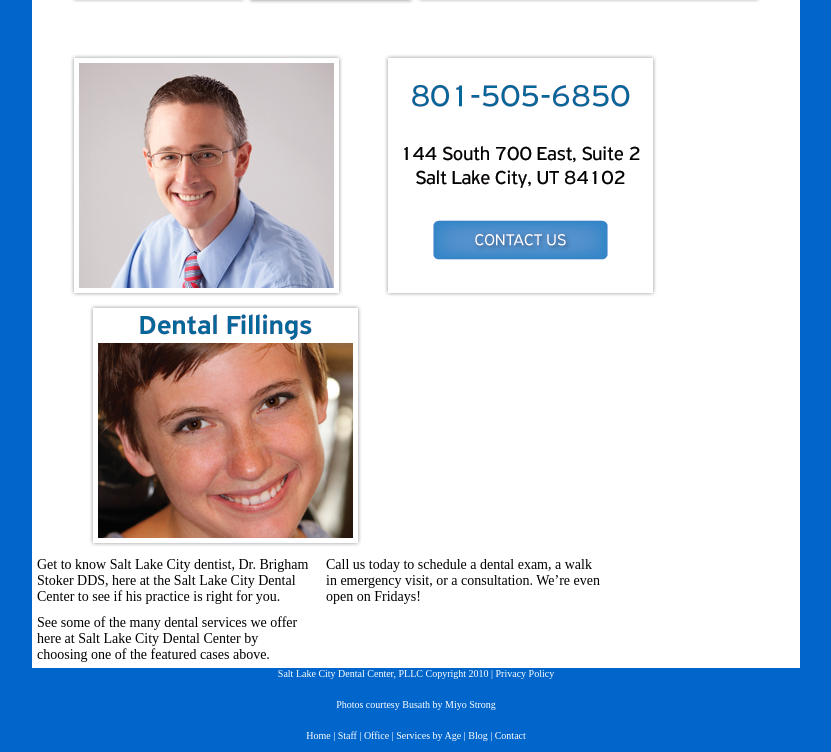
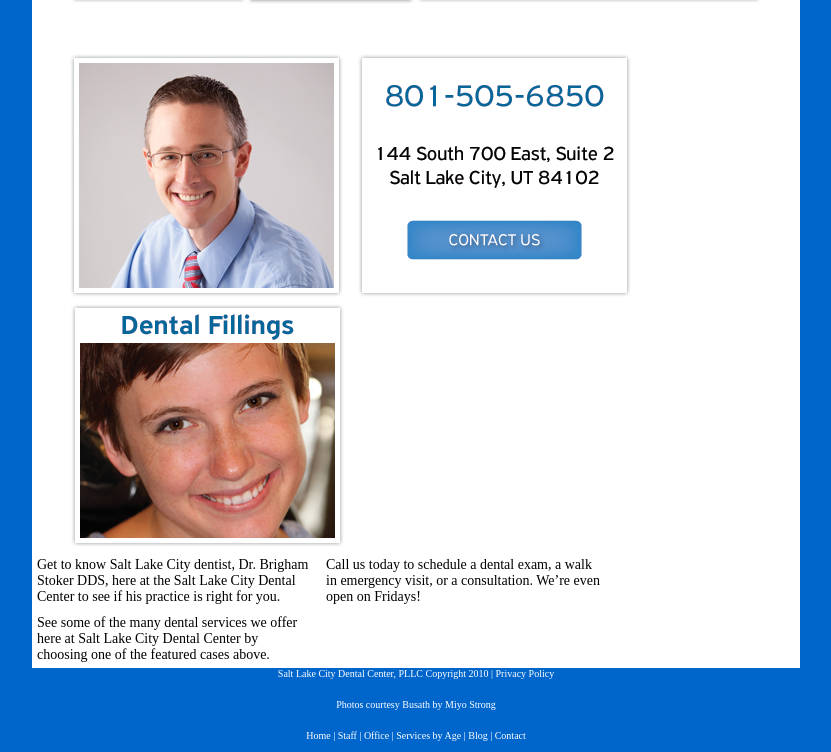
Before and after one commit to rainman001/SLCDentalCenter, a plain HTML site: page index.html in a window 1280 px wide. Shown: the part 639-1391 px from the top of the page, without its empty margins (232-1063 px from the left). Drawn offline with Linux system fonts and the light colour scheme.

Commit message:
more changes

```diff
--- a/index.html
+++ b/index.html
@@ -2,7 +2,7 @@
 <html>
 
 	<head>
-
+		<!--slcdentalcenter.com-->
 		<title>Salt Lake City Dentist - Dr. Brigham Stoker - Dentistry in Salt Lake - Utah Dentists | Get To Know Our Dental Practice</title>
 
 		<link rel="stylesheet" href="style.css">
@@ -33,9 +33,9 @@
 			</div>
 
 			<div class="threeImages">
-				<img src="Salt-Lake-City-Dentist-Dr.-Brigham-Stoker.png" id="threePicsOne">
-				<img src="Salt-Lake-Dentist-Contact.png" id="threePicsTwo">
-				<img src="Dental-Fillings-Dentist-in-Salt-Lake-City.png" id="threePicsThree">
+				<img src="Salt-Lake-City-Dentist-Dr.-Brigham-Stoker.png" id="threePics">
+				<img src="Salt-Lake-Dentist-Contact.png" id="threePics">
+				<img src="Dental-Fillings-Dentist-in-Salt-Lake-City.png">
 			</div>
 
 			<div class="threeParagraphs">
--- a/style.css
+++ b/style.css
@@ -17,7 +17,6 @@ body {
 
  .container {
 	width: 60%;
-	/*height: 200px; Will be commented out later */
 	margin-left: 20%;
 	margin-right: 20%;
 	background-color: white;
@@ -60,22 +59,11 @@ body {
  /* Change image widths to percentages to make it more scalable */
  .threeImages {
 	width: 90%;
-	clear: both;
 	margin-left: 5%;
-	margin-right: 5%;
  }
 
- #threePicsOne {
-	margin-right: 2.5%;
- }
-
- #threePicsTwo {
-	margin-left: 2.5%;
-	margin-right: 2.5%;
- }
-
- #threePicsThree {
-	margin-left: 2.5%;
+ #threePics {
+	margin-right: 1.25%;
  }
 
  .threeParagraphs p {
```
